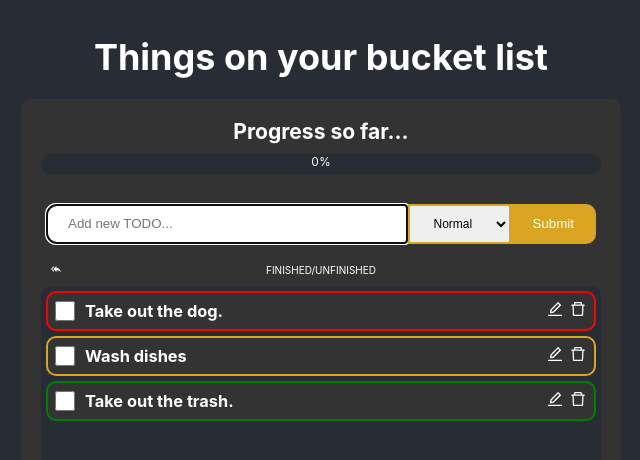
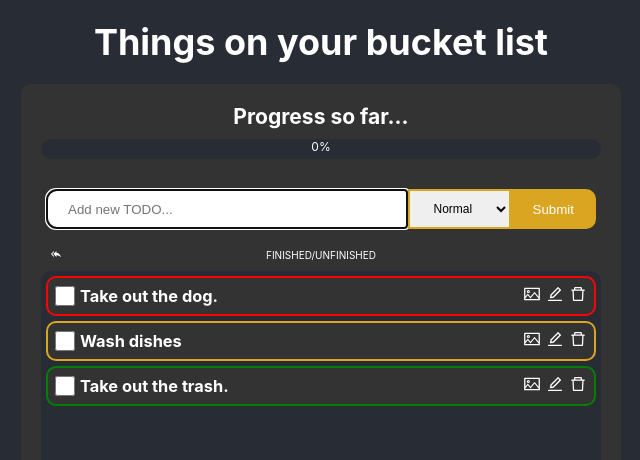
Before and after one commit to Gaccoo/Homework-33, a React (Create React App) app: page / in a window 1280 px wide. Shown: the top 460 px of the page, without its empty margins (319-959 px from the left). Built offline with nearby package versions, Linux system fonts and the light colour scheme; some icons are missing.

Commit message:
Added file input

```diff
--- a/src/App.scss
+++ b/src/App.scss
@@ -32,7 +32,7 @@
   display: flex;
   flex-direction: column;
   align-items: center;
-  justify-content: center;
+  justify-content: flex-start;
   font-size: calc(10px + 1vmin);
   color: white;
 }
@@ -92,7 +92,8 @@
 }
 .todo-list {
   background-color: #282c34;
-  height: 60vh;
+  max-height: 60vh;
+  min-height: 30vh;
   padding: 5px;
   border-radius: 10px;
   display: flex;
@@ -151,6 +152,11 @@
   left: 0;
 }
 
+.todo-name__wrapper {
+  display: flex;
+  gap: 5px;
+}
+
 .todo-action {
   display: flex;
   gap: 5px;
@@ -165,6 +171,11 @@
   cursor: pointer;
 }
 
+.file-uploader {
+  display: flex;
+  gap: 10px;
+}
+
 .low {
   border: 2px solid green;
 }
--- a/src/App.tsx
+++ b/src/App.tsx
@@ -1,4 +1,4 @@
-import React, { useState } from 'react';
+import React from 'react';
 import './App.scss';
 import Input from './components/input';
 import List from './components/list';
@@ -8,12 +8,13 @@ import { TODO } from './components/item';
 
 const App = () => {
   const [todos, setTodos] = useLocalStorage('todos', [{
-    id: 1, name: 'Wash dishes', priority: 1, done: false,
-  }, {
-    id: 2, name: 'Take out the trash.', priority: 0, done: false,
+    id: 1, name: 'Wash dishes', priority: 1, done: false, file: null,
   },
   {
-    id: 3, name: 'Take out the dog.', priority: 2, done: false,
+    id: 2, name: 'Take out the trash.', priority: 0, done: false, file: null,
+  },
+  {
+    id: 3, name: 'Take out the dog.', priority: 2, done: false, file: null,
   }]);
   const progress = ((todos.filter((item: TODO) => item.done).length / todos.length) * 100).toFixed(0);
 
--- /dev/null
+++ b/src/components/fileUploader.tsx
@@ -0,0 +1,43 @@
+import { useState } from 'react';
+import { AiOutlinePicture } from 'react-icons/ai';
+import { TODO } from './item';
+
+type ItemProps = {
+  id: number
+  todos: TODO[]
+  setTodos: (value: TODO[]) => void
+}
+
+const FileUploader = ({ todos, setTodos, id }: ItemProps) => {
+  const onImageChange = (event: { target: { files: Blob[]; }; }) => {
+    if (event.target.files && event.target.files[0]) {
+      const reader = new FileReader();
+      reader.onload = (e) => {
+        const newTodos = todos.map((item) => {
+          if (item.id === id) {
+            return { ...item, file: { image: e.target?.result } };
+          }
+          return item;
+        });
+        setTodos(newTodos);
+      };
+      reader.readAsDataURL(event.target.files[0]);
+    }
+  };
+  return (
+    <div className="file-uploader">
+      <label>
+        <input
+          style={{ display: 'none' }}
+          className="input-file"
+          type="file"
+  // @ts-ignore
+          onChange={onImageChange}
+        />
+        <AiOutlinePicture className="icon" />
+      </label>
+    </div>
+  );
+};
+
+export default FileUploader;
--- a/src/components/input.tsx
+++ b/src/components/input.tsx
@@ -29,7 +29,7 @@ const Input = ({
     event.preventDefault();
     if (!edit) {
       setTodos([...todos, {
-        id: Math.round(Math.random() * 1000), name: input.name, priority: input.priority, done: false,
+        id: Math.round(Math.random() * 1000), name: input.name, priority: input.priority, done: false, file: null,
       }]);
       setInput({ ...input, name: '' });
     }
--- a/src/components/item.tsx
+++ b/src/components/item.tsx
@@ -1,12 +1,14 @@
 import React, { useState } from 'react';
 import { AiOutlineDelete, AiOutlineEdit } from 'react-icons/ai';
 import Input from './input';
+import FileUploader from './fileUploader';
 
 export type TODO = {
   id: number
   name: string
   priority: number
   done: boolean
+  file: object | null
 }
 
 type ListProps = {
@@ -23,6 +25,7 @@ const Item = ({
   name, id, priority, done, doneHandler, deleteHandler, todos, setTodos,
 }: ListProps) => {
   const [edit, setEdit] = useState(false);
+  const picture = todos.find((item) => item.id === id);
   const priorityClassSelector = () => {
     let classToReturn = '';
     if (!priority) {
@@ -54,11 +57,21 @@ const Item = ({
           : { opacity: 1, textDecoration: undefined }}
         className={priorityClassSelector()}
       >
-        <div onClick={() => doneHandler(id)} className="todo-info">
-          <input className="checkbox" type="checkbox" checked={done} onChange={() => doneHandler(id)} />
-          <h3>{name}</h3>
+        <div className="todo-info">
+          <div className="todo-name__wrapper" onClick={() => doneHandler(id)}>
+
+            <input className="checkbox" type="checkbox" checked={done} onChange={() => doneHandler(id)} />
+            <h3>{name}</h3>
+          </div>
+          {
+  // @ts-ignore
+            picture?.file ? <img alt="not found" style={{ width: '20px', height: '20px' }} src={picture.file.image} />
+              : null
+          }
+
         </div>
         <div className="todo-action">
+          <FileUploader todos={todos} setTodos={setTodos} id={id} />
           <span
             onClick={() => {
               setEdit(true);
--- a/src/hooks/localStorage.ts
+++ b/src/hooks/localStorage.ts
@@ -1,7 +1,8 @@
 // Hook
 import { useState } from 'react';
+import { TODO } from '../components/item';
 
-function useLocalStorage(key: string, initialValue: any) {
+function useLocalStorage(key: string, initialValue: TODO[]) {
   // State to store our value
   // Pass initial state function to useState so logic is only executed once
   const [storedValue, setStoredValue] = useState(() => {
```
